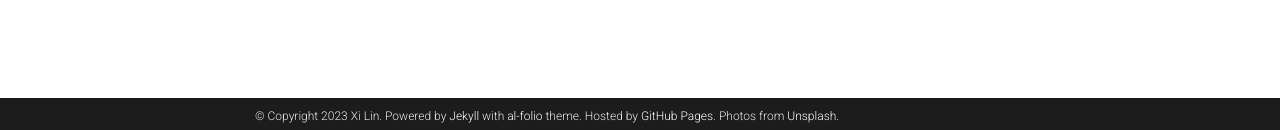
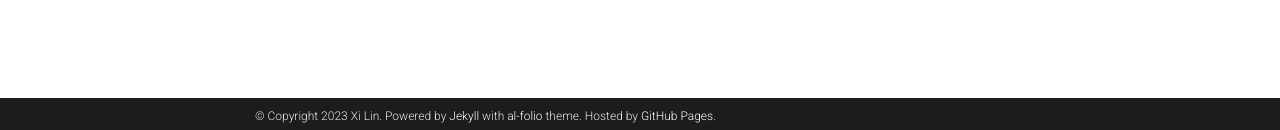
Before and after one commit to Xi-L/Xi-L.github.io, a Jekyll site: the page built from _pages/teaching.md, in a window 1280 px wide. Shown: the part 767-897 px from the top of the page. Built offline with Jekyll 4.4.1, drawn with Linux system fonts in a browser that asks for light colours; comment, search, counter and statistics services are not loaded; a style sheet for code colours, icons or effects is not loaded.

Commit message:
Update _config.yml

```diff
--- a/_config.yml
+++ b/_config.yml
@@ -12,8 +12,8 @@
 footer_text: >
   Powered by <a href="https://jekyllrb.com/" target="_blank">Jekyll</a> with <a href="https://github.com/alshedivat/al-folio">al-folio</a> theme.
   Hosted by <a href="https://pages.github.com/" target="_blank">GitHub Pages</a>.
-  Photos from <a href="https://unsplash.com" target="_blank">Unsplash</a>.
-keywords: jekyll, jekyll-theme, academic-website, portfolio-website  # add your own keywords or leave empty
+
+keywords: #jekyll, jekyll-theme, academic-website, portfolio-website  # add your own keywords or leave empty
 
 lang: en # the language of your site (for example: en, fr, cn, ru, etc.)
 icon: ⚛️  # the emoji used as the favicon (alternatively, provide image name in /assets/img/)
```
